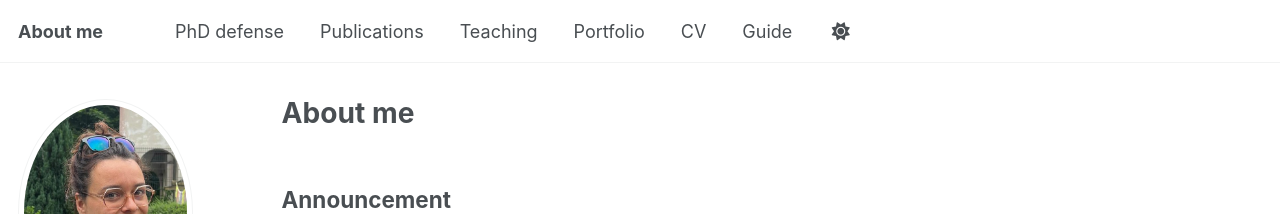
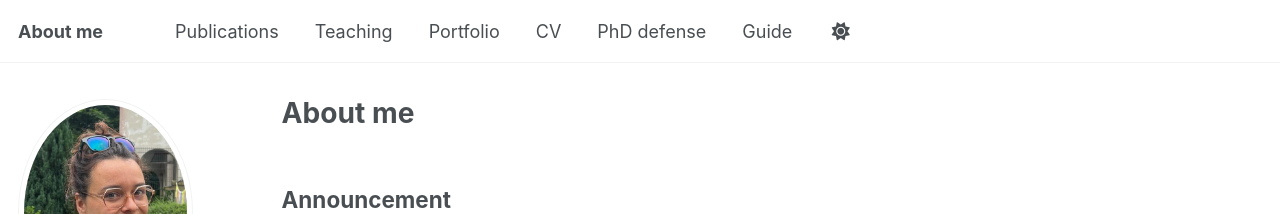
Before and after one commit to LenaJosse/LenaJosse.github.io, a Jekyll site: the page built from _pages/about.md, in a window 1280 px wide. Shown: the top 214 px of the page. Built offline with Jekyll 4.4.1, drawn with Linux system fonts in a browser that asks for light colours; some web fonts are replaced; a script that is not in the unit is left out; part of the change alters nothing that is shown.

```diff
--- a/_data/navigation.yml
+++ b/_data/navigation.yml
@@ -9,8 +9,6 @@
 
 main:
 
-  - title: "PhD defense"
-    url: /defense/
 
   - title: "Publications"
     url: /publications/
@@ -30,6 +28,10 @@ main:
   - title: "CV"
     url: /cv/
 
+
+  - title: "PhD defense"
+    url: /defense/
+
   # - title: "CV"
   #   url: /cv-json/
 
```
